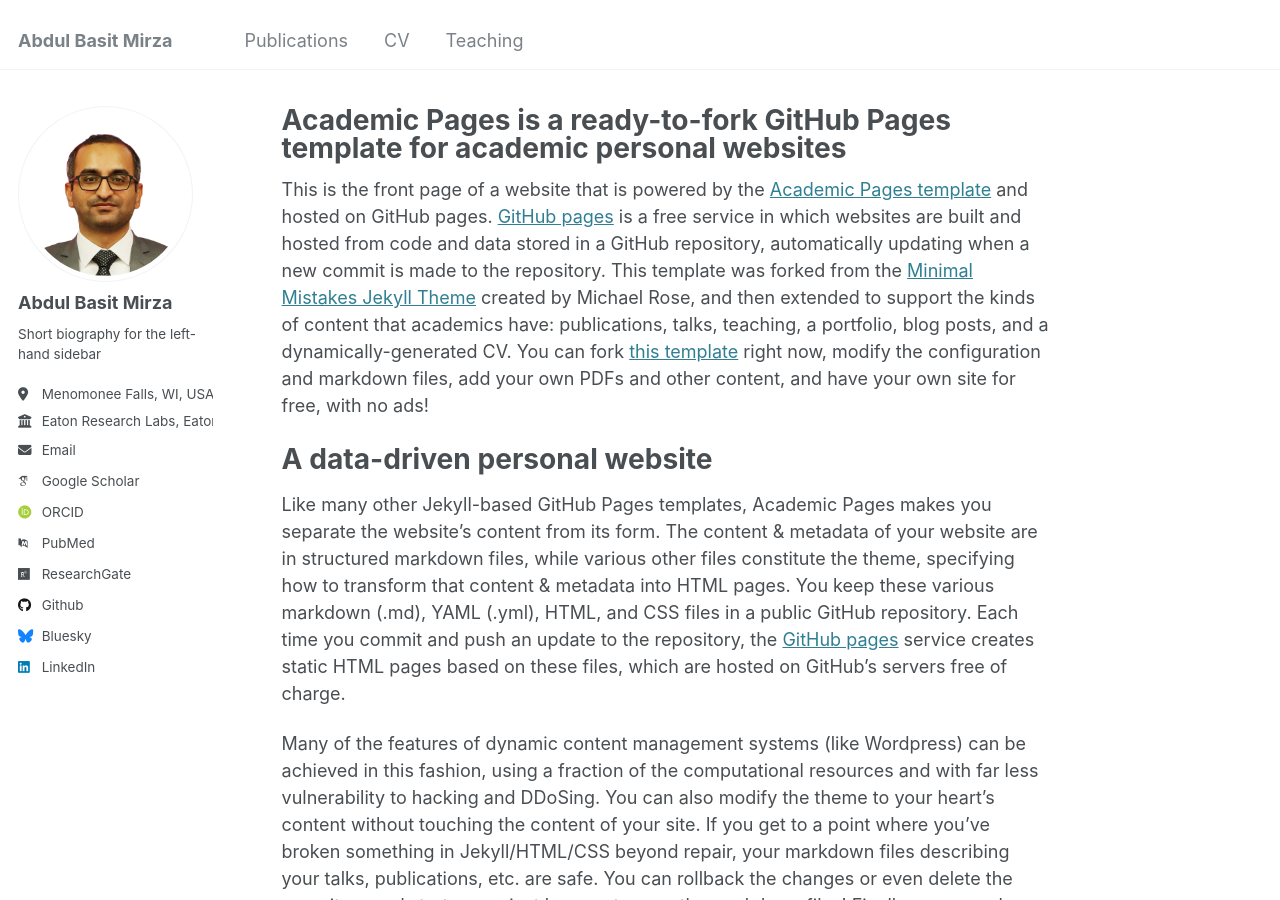
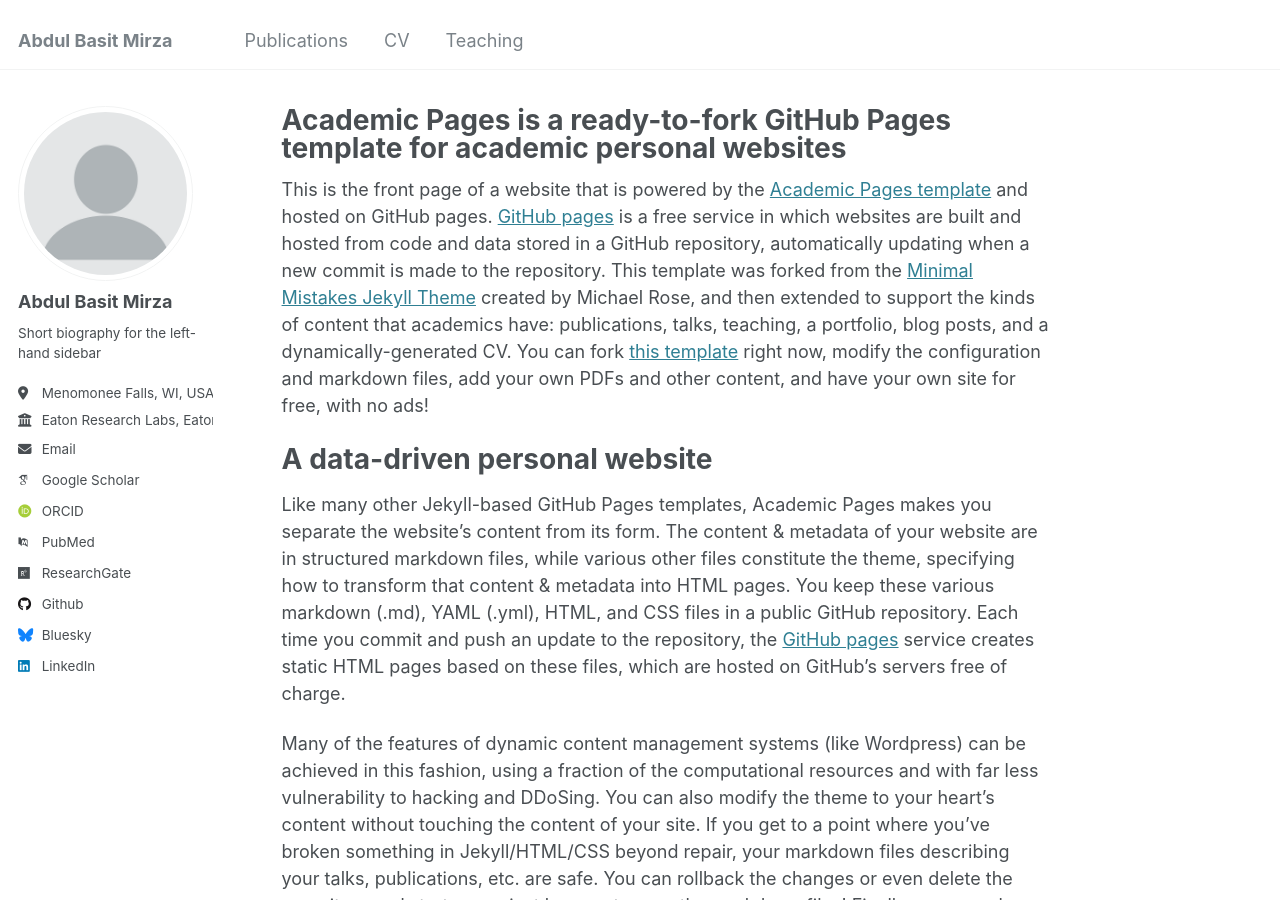
Before and after one commit to AbdulBasitMirza/abdulbasitmirza.github.io, a Jekyll site: the page built from _pages/about.md, in a window 1280 px wide and 900 px high. Built offline with Jekyll 4.4.1, drawn with Linux system fonts in a browser that asks for light colours; some web fonts are replaced.

Commit message:
Update _config.yml

```diff
--- a/_config.yml
+++ b/_config.yml
@@ -21,7 +21,7 @@ repository               : "academicpages/academicpages.github.io"
 #               Additional customization can be done by editing /_includes/author-profile.html
 author:
   # Biographic information
-  avatar           : "AbdulBasitMirza.png"
+  avatar           : "profile.png"
   name             : "Abdul Basit Mirza"
   pronouns         : # example: "she/her"
   bio              : "Short biography for the left-hand sidebar"
```
